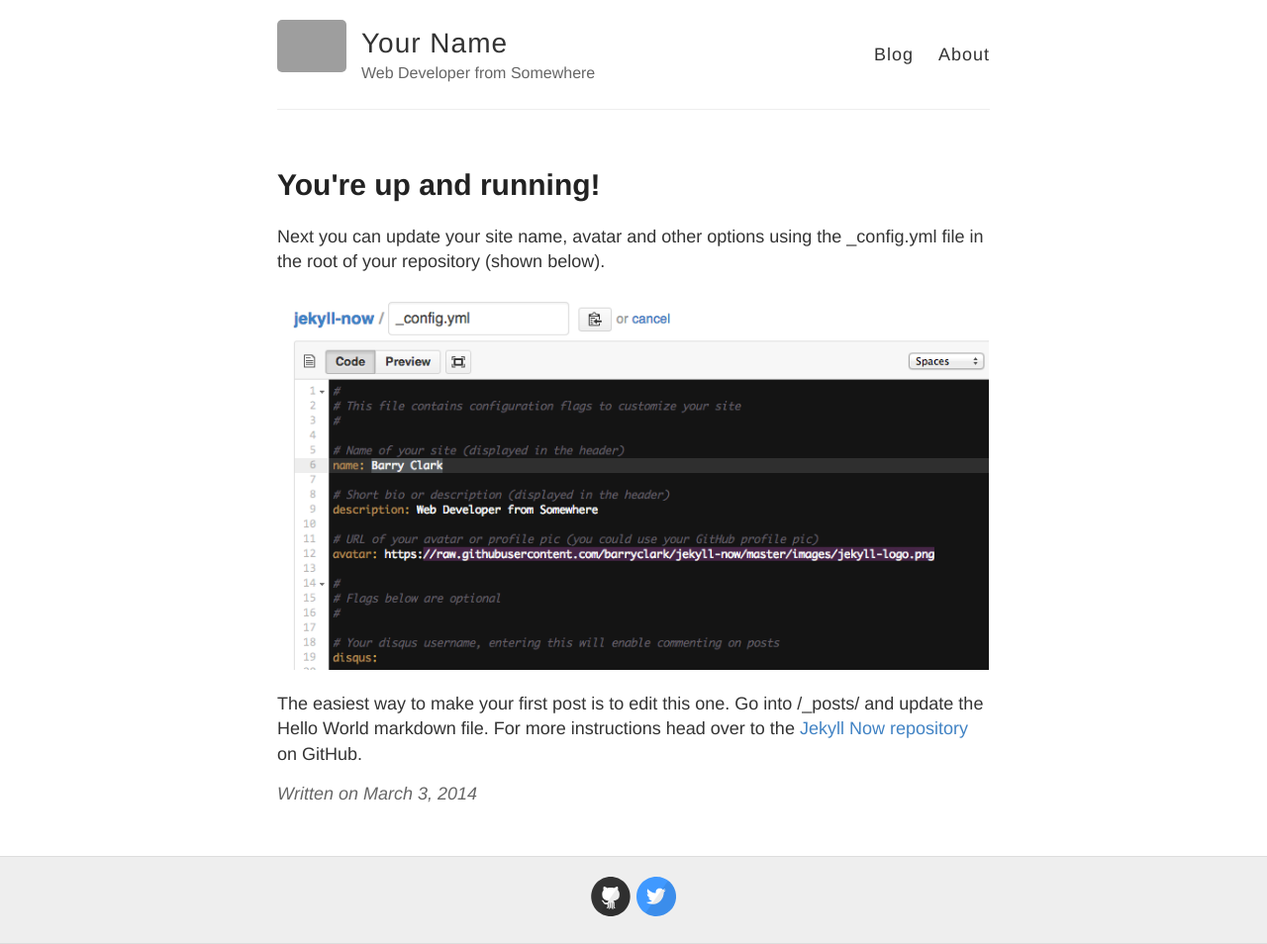
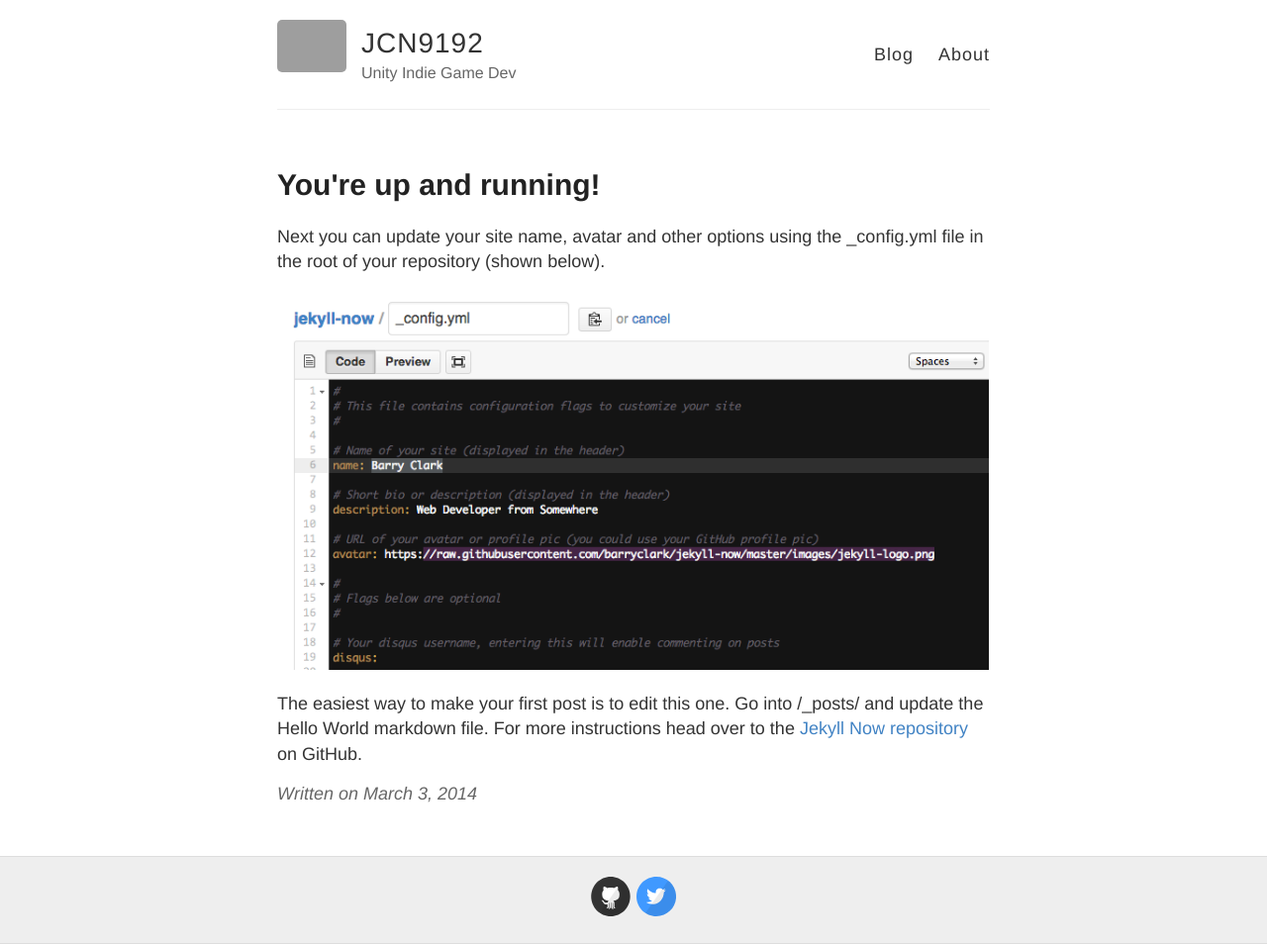
Before and after one commit to JCN9192/JCN9192.github.io, a Jekyll site: the page built from _posts/2014-3-3-Hello-World.md, in a window 1280 px wide. Shown: the whole page at 99% size. Built offline with Jekyll 4.4.1, drawn with Linux system fonts in a browser that asks for light colours; grey boxes are pictures that could not be loaded.

Commit message:
Update _config.yml

```diff
--- a/_config.yml
+++ b/_config.yml
@@ -3,13 +3,13 @@
 #
 
 # Name of your site (displayed in the header)
-name: Your Name
+name: JCN9192
 
 # Short bio or description (displayed in the header)
-description: Web Developer from Somewhere
+description: Unity Indie Game Dev
 
 # URL of your avatar or profile pic (you could use your GitHub profile pic)
-avatar: https://raw.githubusercontent.com/barryclark/jekyll-now/master/images/jekyll-logo.png
+avatar: https://github.com/account
 
 #
 # Flags below are optional
```
